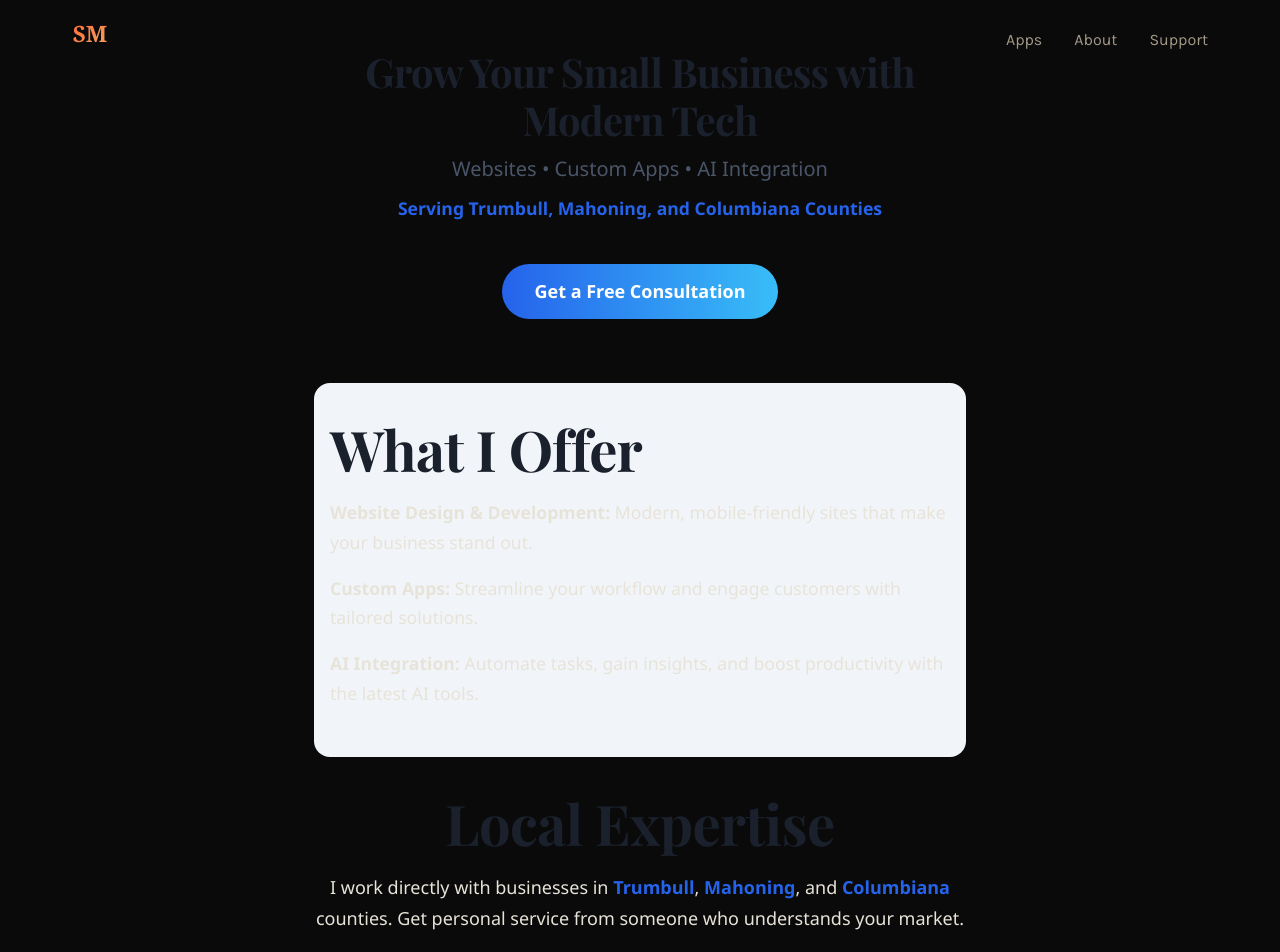
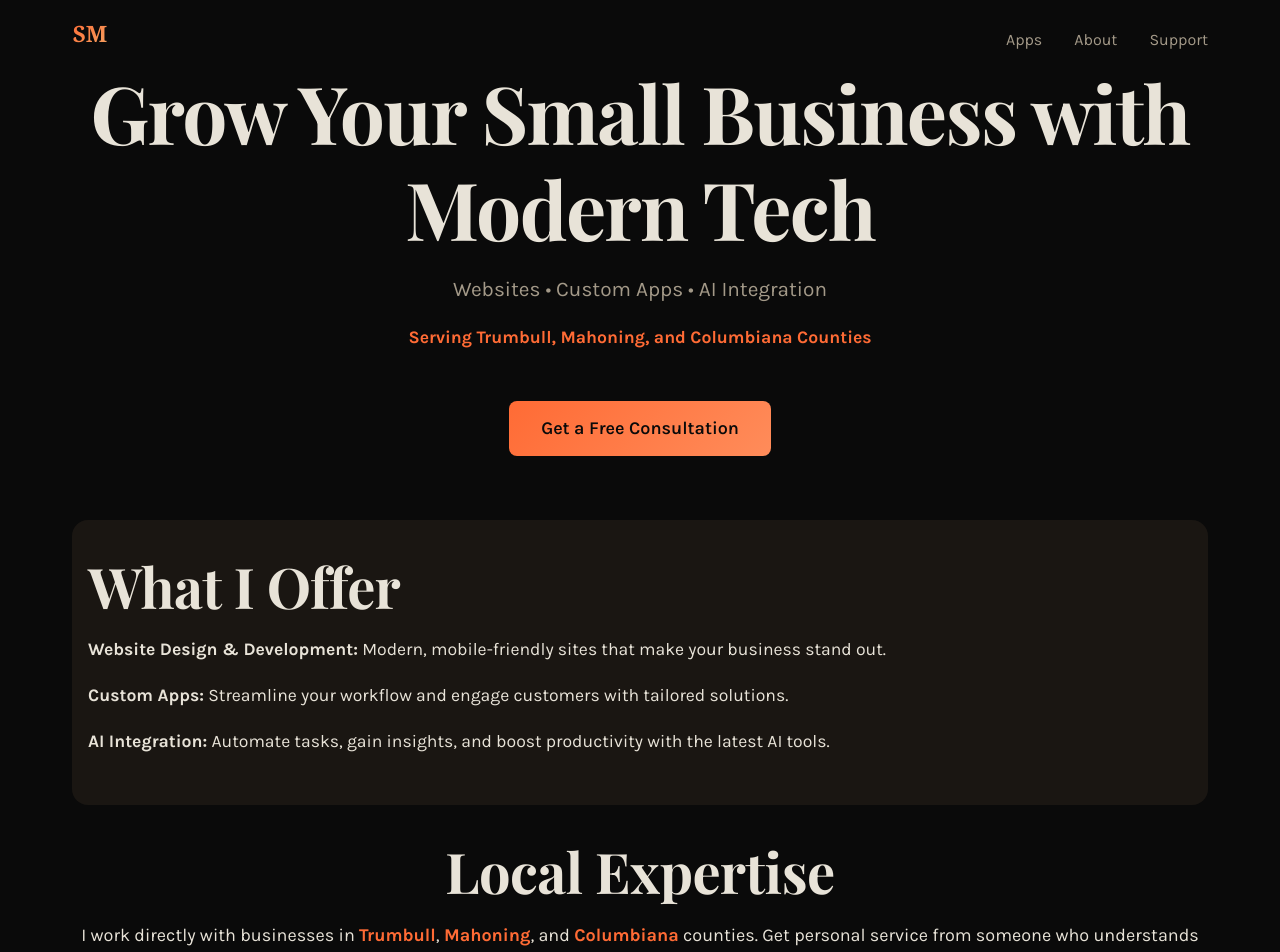
Before and after one commit to spmcmurray/scottymcmurray, a Next.js app: page /landing in a window 1280 px wide. Shown: the top 952 px of the page. Built offline with nearby package versions, Linux system fonts and the light colour scheme; a web font is replaced by a local one.

Commit message:
Update landing page styles to match existing website design

```diff
--- a/src/app/landing/landing.module.css
+++ b/src/app/landing/landing.module.css
@@ -1,60 +1,63 @@
 .landingContainer {
-  font-family: 'Segoe UI', Arial, sans-serif;
-  padding: 0 1.5rem 2rem 1.5rem;
-  max-width: 700px;
+  font-family: var(--font-body);
+  padding: 0 var(--space-md) var(--space-lg) var(--space-md);
+  max-width: var(--max-width);
   margin: 0 auto;
+  color: var(--color-text);
 }
 
 .hero {
   text-align: center;
-  padding: 3rem 0 2rem 0;
+  padding: var(--space-lg) 0 var(--space-md) 0;
 }
 
 .hero h1 {
-  font-size: 2.5rem;
-  margin-bottom: 0.5rem;
-  color: #1a202c;
+  font-family: var(--font-display);
+  font-size: clamp(2.5rem, 8vw, 5rem);
+  letter-spacing: -0.02em;
+  color: var(--color-text);
 }
 
 .subtitle {
-  font-size: 1.25rem;
-  color: #4a5568;
-  margin-bottom: 0.5rem;
+  font-size: clamp(1.1rem, 2vw, 1.3rem);
+  color: var(--color-text-muted);
+  margin-bottom: var(--space-sm);
 }
 
 .localFocus {
   font-weight: bold;
-  color: #2563eb;
-  margin-bottom: 1.5rem;
+  color: var(--color-accent);
+  margin-bottom: var(--space-md);
   font-size: 1.1rem;
 }
 
 .ctaButton {
   display: inline-block;
-  background: linear-gradient(90deg, #2563eb, #38bdf8);
-  color: #fff;
+  background: linear-gradient(135deg, var(--color-accent) 0%, var(--color-accent-bright) 100%);
+  color: var(--color-bg);
   padding: 0.75rem 2rem;
-  border-radius: 999px;
+  border-radius: 8px;
   font-weight: 600;
   text-decoration: none;
-  margin-top: 1rem;
-  transition: background 0.2s;
+  margin-top: var(--space-sm);
+  transition: all var(--transition-base);
 }
 
 .ctaButton:hover {
-  background: linear-gradient(90deg, #38bdf8, #2563eb);
+  transform: translateY(-2px);
+  box-shadow: 0 6px 30px rgba(255, 107, 53, 0.4);
 }
 
 .services {
-  background: #f1f5f9;
+  background: var(--color-surface);
   border-radius: 1rem;
-  padding: 2rem 1rem;
-  margin: 2rem 0;
+  padding: var(--space-md) var(--space-sm);
+  margin: var(--space-md) 0;
 }
 
 .services h2 {
-  margin-bottom: 1rem;
-  color: #1a202c;
+  margin-bottom: var(--space-sm);
+  color: var(--color-text);
 }
 
 .services ul {
@@ -63,31 +66,31 @@
 }
 
 .services li {
-  margin-bottom: 1rem;
+  margin-bottom: var(--space-sm);
   font-size: 1.1rem;
 }
 
 .localSection {
-  margin: 2rem 0;
+  margin: var(--space-md) 0;
   text-align: center;
 }
 
 .localSection h2 {
-  color: #1a202c;
+  color: var(--color-text);
 }
 
 .county {
-  color: #2563eb;
+  color: var(--color-accent);
   font-weight: bold;
 }
 
 .contact {
-  background: #e0f2fe;
+  background: var(--color-surface-elevated);
   border-radius: 1rem;
-  padding: 2rem 1rem;
+  padding: var(--space-md) var(--space-sm);
   text-align: center;
 }
 
 .contact h2 {
-  color: #1a202c;
+  color: var(--color-text);
 }
```
